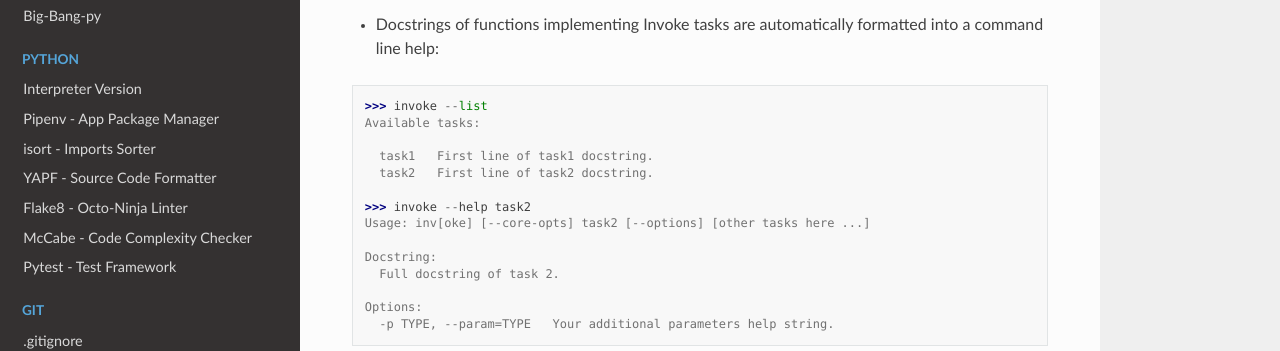
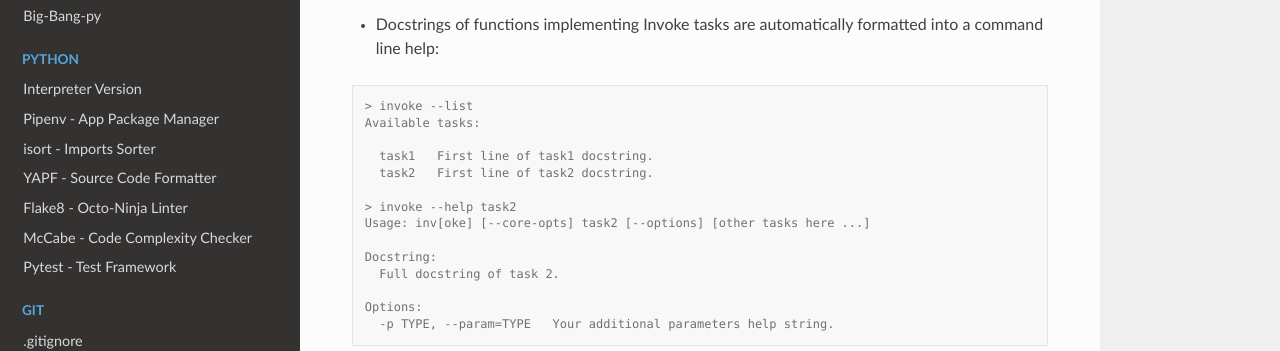
Before and after one commit to RTBHOUSE/here-be-pythons, a Sphinx documentation site: the page built from docs/source/project/invoke.rst, in a window 1280 px wide and 1366 px high. Shown: the part 438-789 px from the top of the window. Built offline with Sphinx 7.4.7 and the Read the Docs theme 2.0.0, drawn with Linux system fonts in a browser that asks for light colours.

Commit message:
Improve Invoke tasks console example

```diff
--- a/docs/source/project/invoke.rst
+++ b/docs/source/project/invoke.rst
@@ -19,15 +19,15 @@ Invoke - Manage & Execute Tasks
 + Docstrings of functions implementing Invoke tasks are automatically formatted into a command line help:
 
 
-.. code-block::
+.. code-block::  console
 
-    >>> invoke --list
+    > invoke --list
     Available tasks:
 
       task1   First line of task1 docstring.
       task2   First line of task2 docstring.
 
-    >>> invoke --help task2
+    > invoke --help task2
     Usage: inv[oke] [--core-opts] task2 [--options] [other tasks here ...]
 
     Docstring:
```
